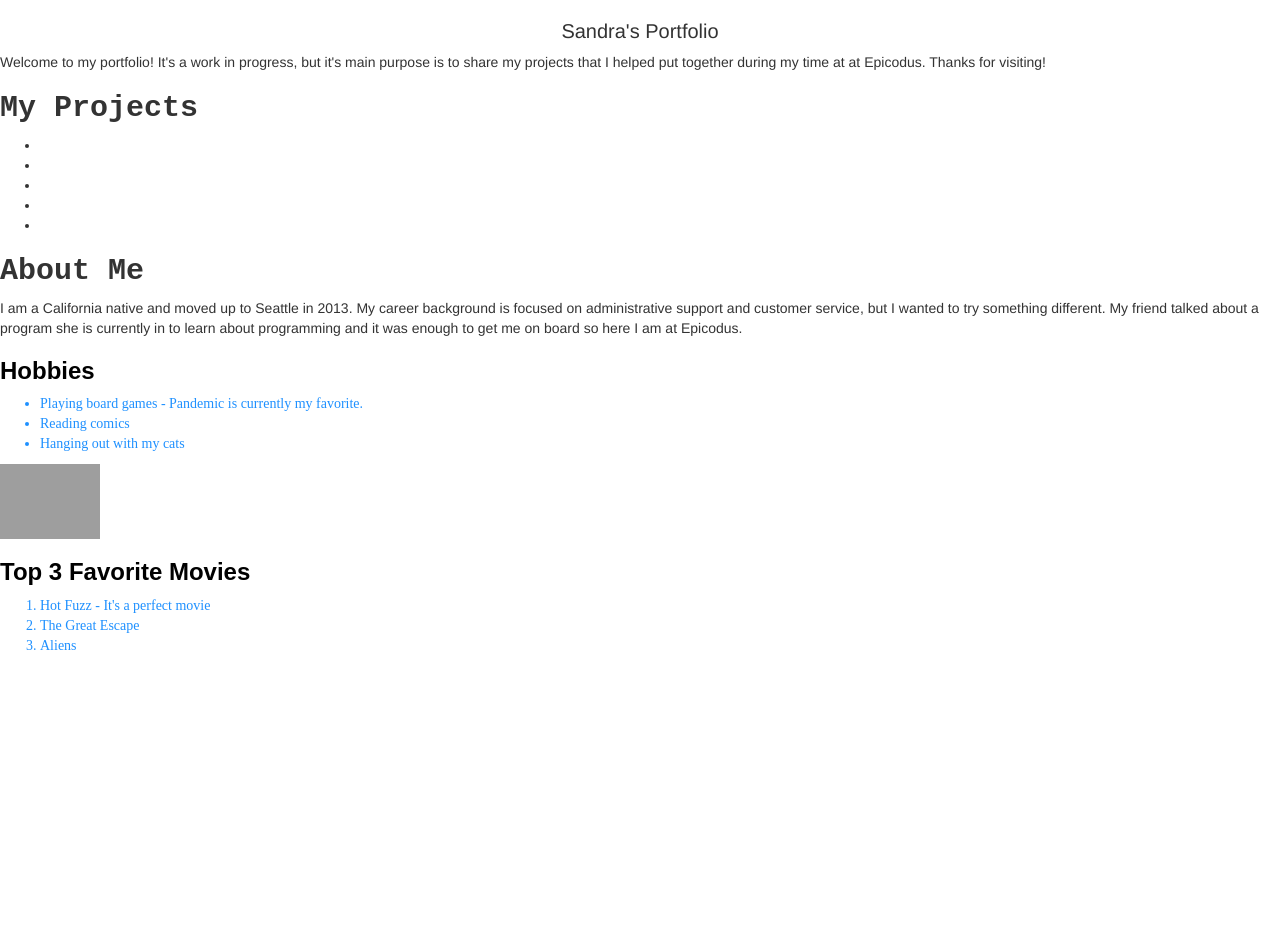
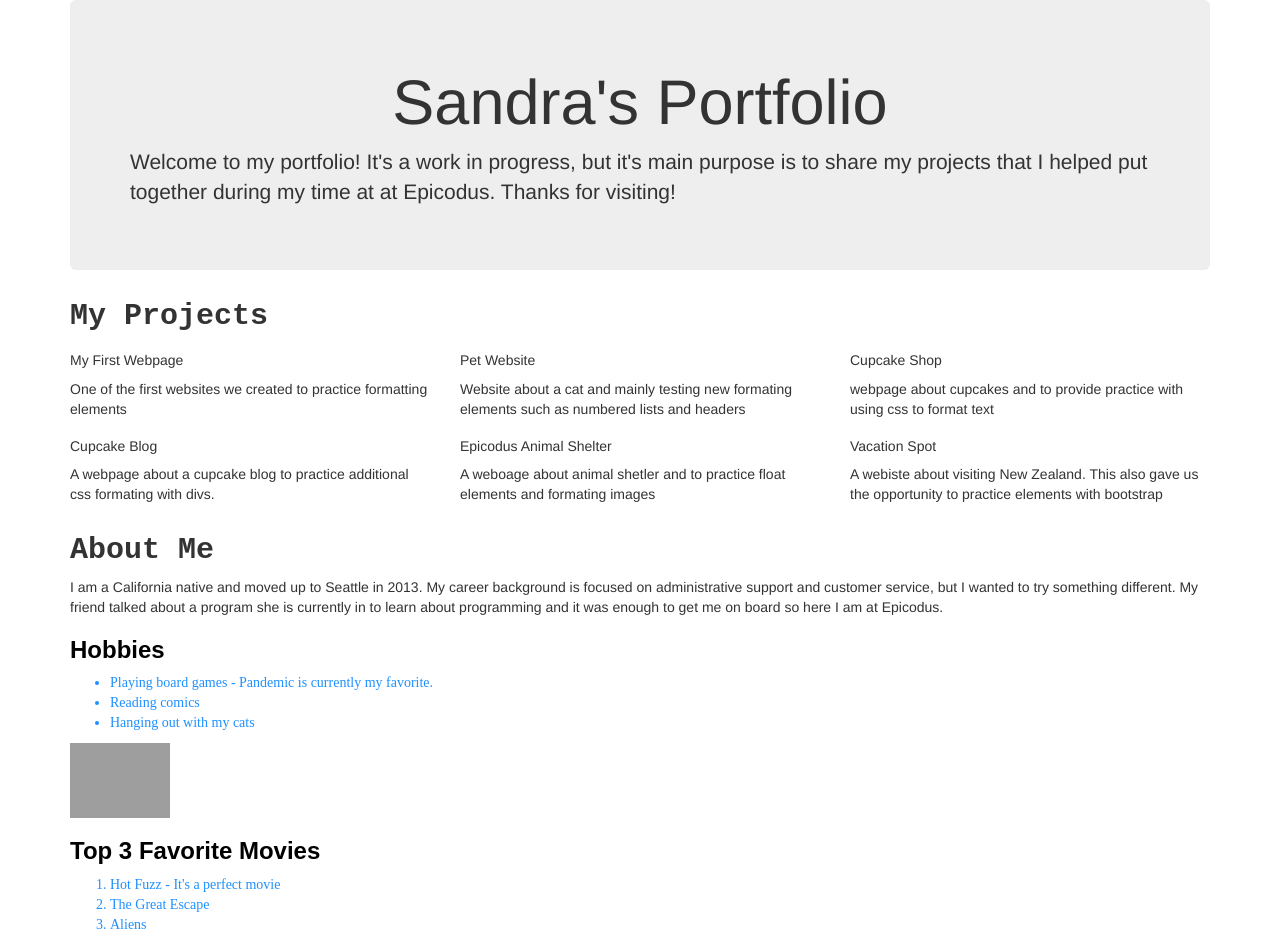
Before and after one commit to scastaneda36/Portfolio-landing, a plain HTML site: page index.html in a window 1280 px wide. Before the commit the page ends 800 px from the top, so only its background shows below. Drawn offline with Linux system fonts and the light colour scheme; grey boxes are pictures that could not be loaded.

Commit message:
it will organize my project sectio into columns

```diff
--- a/index.html
+++ b/index.html
@@ -6,18 +6,43 @@
     <title>Sandra's Portfolio</title>
   </head>
   <body>
-    <h1>Sandra's Portfolio</h1>
-      <p> Welcome to my portfolio! It's a work in progress, but it's main purpose is to share my projects that I helped put together during my time at at Epicodus.
+    <div class="container">
+      <div class="jumbotron">
+        <h1>Sandra's Portfolio</h1>
+        <p> Welcome to my portfolio! It's a work in progress, but it's main purpose is to share my projects that I helped put together during my time at at Epicodus.
         Thanks for visiting!</p>
+      </div>
+    <h2>My Projects</h2>
+      <div class="row">
+        <div class="col-md-4">
+            <h5>My First Webpage</h5>
+            <p>One of the first websites we created to practice formatting elements</p>
+        </div>
+          <div class="col-md-4">
+            <h5>Pet Website</h5>
+            <p>Website about a cat and mainly testing new formating elements such as numbered lists and headers </p>
+        </div>
+          <div class="col-md-4">
+            <h5>Cupcake Shop</h5>
+            <p> webpage about cupcakes and to provide practice with using css to format text <p>
+          </div>
+        </div>
+        <div class="row">
+          <div class="col-md-4">
+            <h5>Cupcake Blog</h5>
+            <p>A webpage about a cupcake blog to practice additional css formating with divs.</p>
+        </div>
+          <div class="col-md-4">
+            <h5>Epicodus Animal Shelter</h5>
+            <p>A weboage about animal shetler and to practice float elements and formating images</p>
+        </div>
+          <div class="col-md-4">
+            <h5>Vacation Spot</h5>
+            <p>A webiste about visiting New Zealand. This also gave us the opportunity to practice elements with bootstrap</p>
+          </div>
+      </div>
 
-    <h2>My Projects</h2>
-      <ul>
-        <li></li>
-        <li></li>
-        <li></li>
-        <li></li>
-        <li></li>
-      </ul>
+
 
     <h2>About Me</h2>
       <p>I am a California native and moved up to Seattle in 2013. My career background is focused on administrative support and customer service, but I wanted to try something different.
@@ -38,5 +63,6 @@
           <li>Aliens</li>
         </ol>
       </div>
+    </div>
   </body>
 </html>
```
